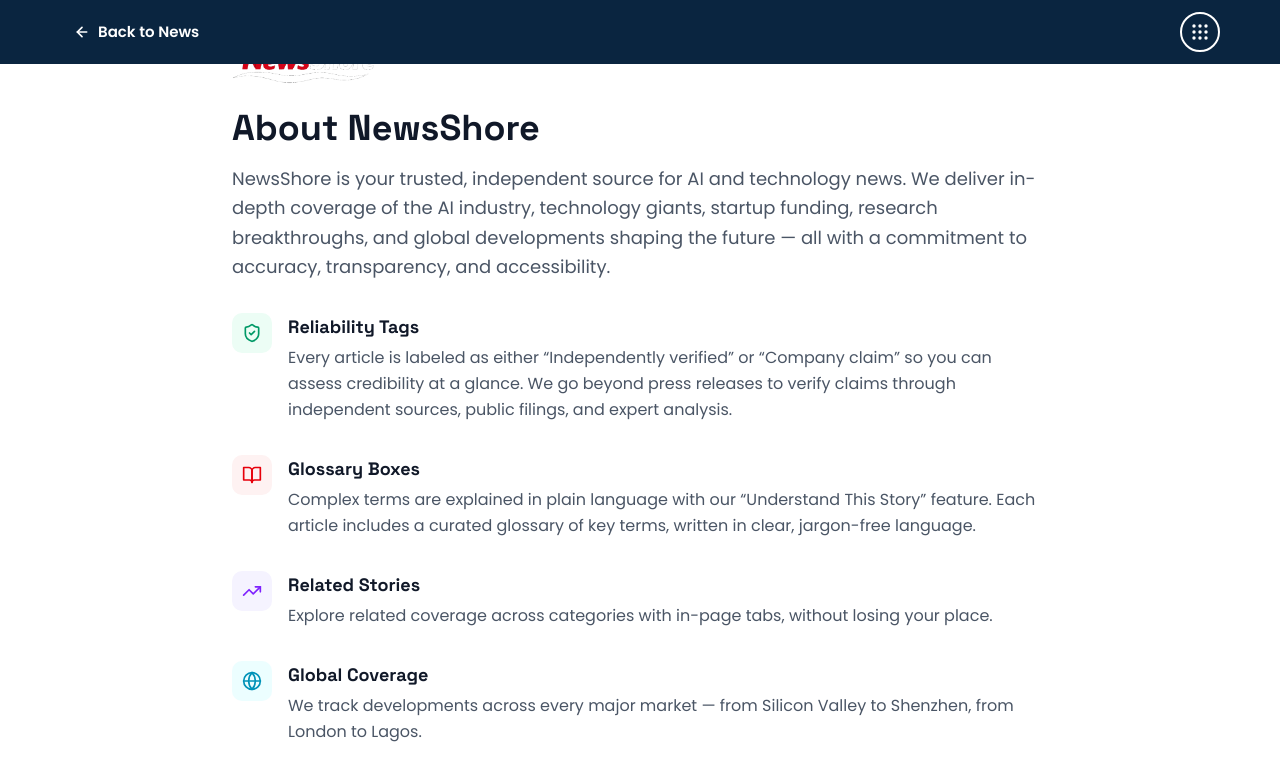
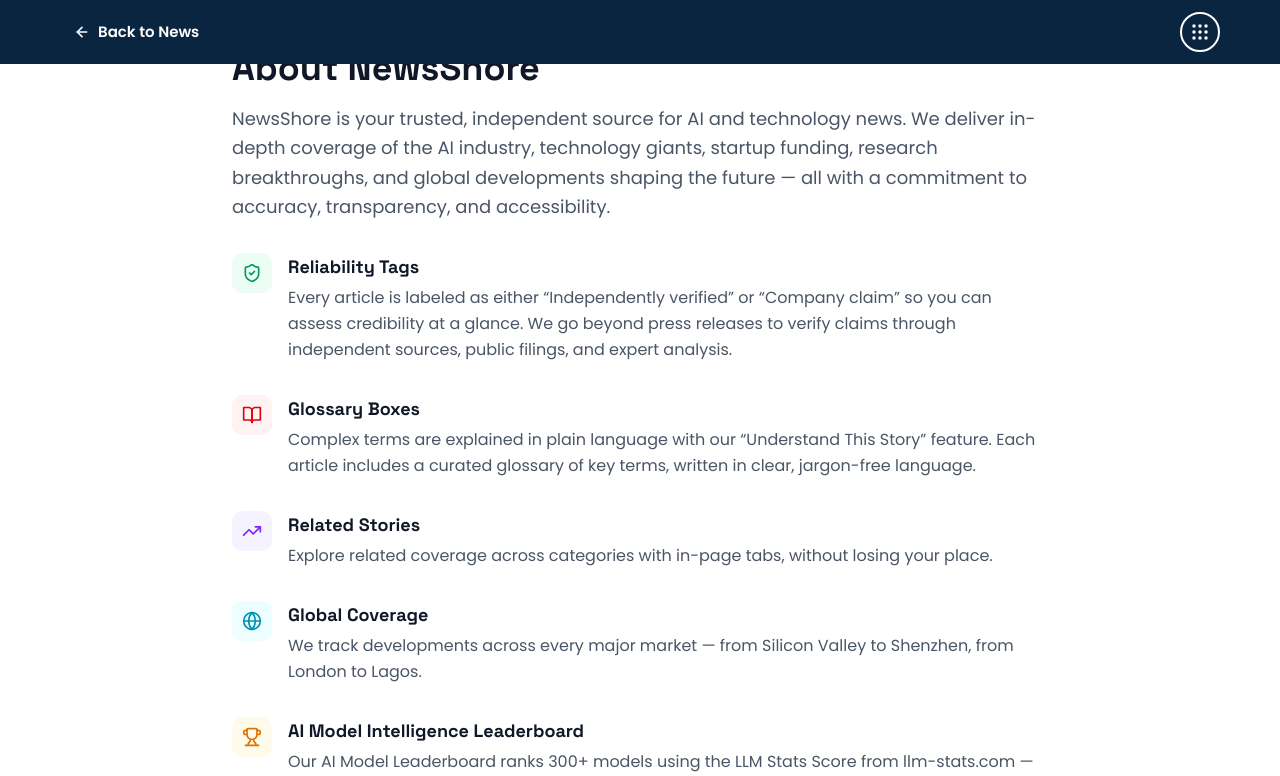
Before and after one commit to Queen135720/NewsShore, a Next.js app: page /about in a window 1280 px wide. Shown: the top 776 px of the page. Built offline with nearby package versions, Linux system fonts and the light colour scheme.

Commit message:
Update page.tsx

```diff
--- a/src/app/about/page.tsx
+++ b/src/app/about/page.tsx
@@ -20,9 +20,6 @@ export default function AboutPage() {
       {/* Content */}
       <main className="flex-1">
         <div className="max-w-4xl mx-auto px-5 sm:px-8 lg:px-10 py-8 sm:py-12">
-          <div className="flex items-center gap-3 mb-6">
-            <img src="/logo-full-transparent.png" alt="NewsShore" className="h-7 sm:h-9 w-auto object-contain" />
-          </div>
           <h1 className="font-[family-name:var(--font-space-grotesk)] text-2xl sm:text-3xl lg:text-4xl font-bold text-gray-900 mb-4">About NewsShore</h1>
           <p className="text-base sm:text-lg text-gray-600 leading-relaxed mb-8">
             NewsShore is your trusted, independent source for AI and technology news. We deliver in-depth coverage of the AI industry, technology giants, startup funding, research breakthroughs, and global developments shaping the future — all with a commitment to accuracy, transparency, and accessibility.
```
